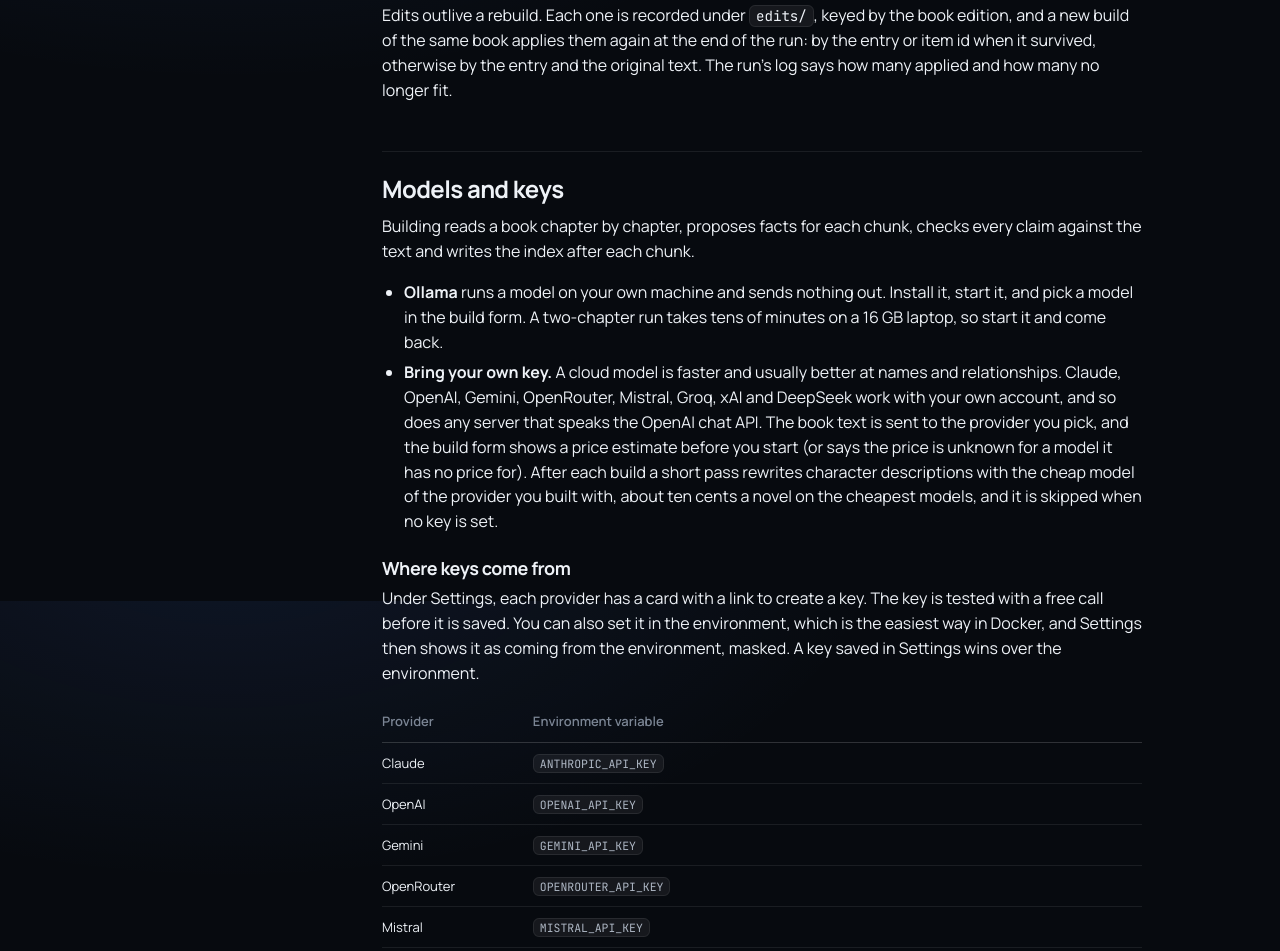
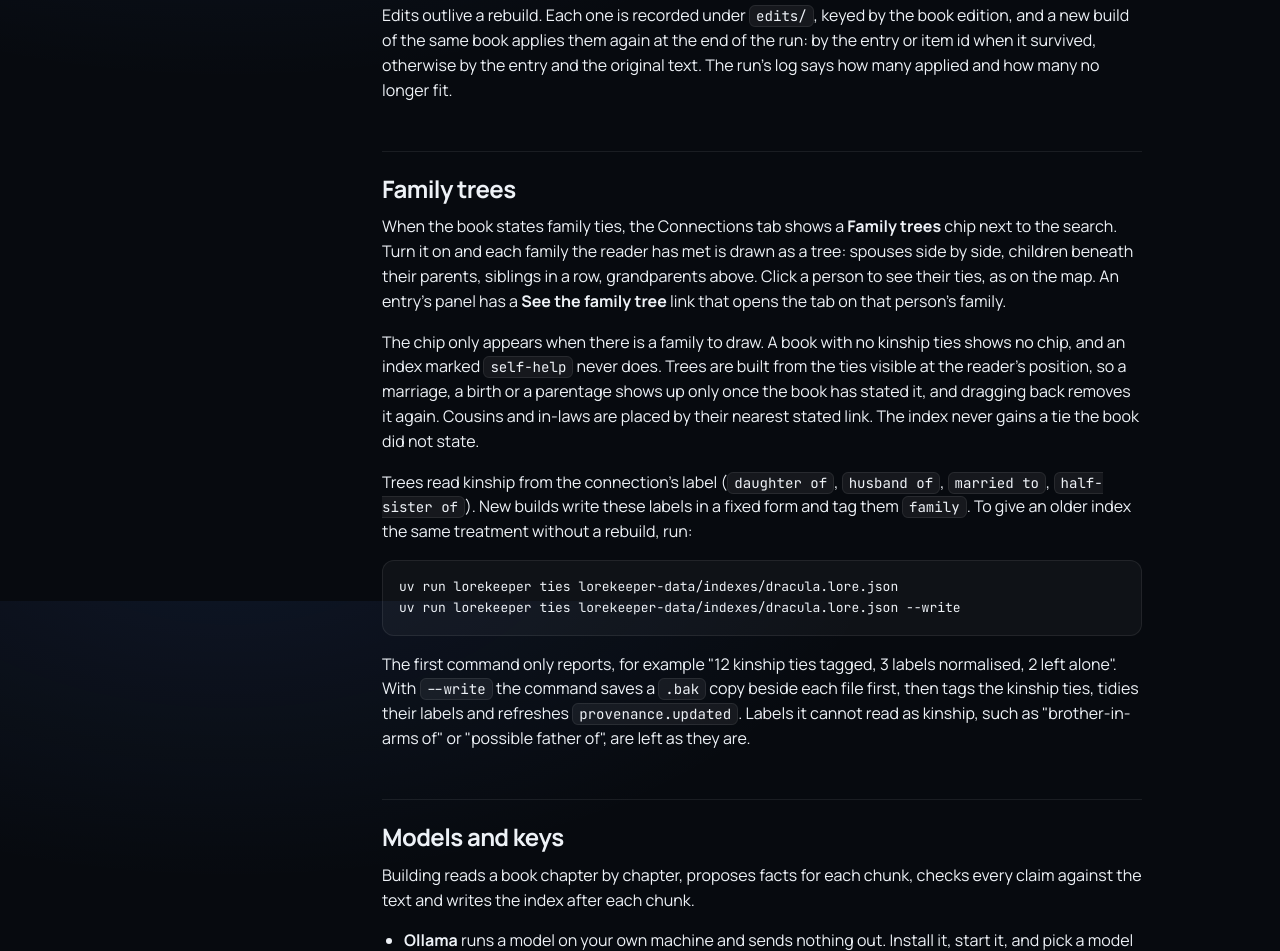
Before and after one commit to nightspine/lorekeeper, a plain HTML site: page src/lorekeeper/web/static/docs/self-hosting.html in a window 1280 px wide. Shown: the part 5799-6750 px from the top of the page. Drawn offline with Linux system fonts and the light colour scheme.

Commit message:
docs: family trees in self-hosting, README and CLAUDE.md

```diff
--- a/src/lorekeeper/web/static/docs/self-hosting.html
+++ b/src/lorekeeper/web/static/docs/self-hosting.html
@@ -124,6 +124,14 @@
 <p>To write an index with no model at all, open a book's build page from the Library and choose <strong>Write it myself</strong>. The Reader opens an empty index in edit mode, and you add entries as you read. Hand-written indexes show as such in the book's versions.</p>
 <p>Edits outlive a rebuild. Each one is recorded under <code>edits/</code>, keyed by the book edition, and a new build of the same book applies them again at the end of the run: by the entry or item id when it survived, otherwise by the entry and the original text. The run's log says how many applied and how many no longer fit.</p>
 
+<h2 id="family-trees">Family trees</h2>
+<p>When the book states family ties, the Connections tab shows a <strong>Family trees</strong> chip next to the search. Turn it on and each family the reader has met is drawn as a tree: spouses side by side, children beneath their parents, siblings in a row, grandparents above. Click a person to see their ties, as on the map. An entry's panel has a <strong>See the family tree</strong> link that opens the tab on that person's family.</p>
+<p>The chip only appears when there is a family to draw. A book with no kinship ties shows no chip, and an index marked <code>self-help</code> never does. Trees are built from the ties visible at the reader's position, so a marriage, a birth or a parentage shows up only once the book has stated it, and dragging back removes it again. Cousins and in-laws are placed by their nearest stated link. The index never gains a tie the book did not state.</p>
+<p>Trees read kinship from the connection's label (<code>daughter of</code>, <code>husband of</code>, <code>married to</code>, <code>half-sister of</code>). New builds write these labels in a fixed form and tag them <code>family</code>. To give an older index the same treatment without a rebuild, run:</p>
+<pre><code>uv run lorekeeper ties lorekeeper-data/indexes/dracula.lore.json
+uv run lorekeeper ties lorekeeper-data/indexes/dracula.lore.json --write</code></pre>
+<p>The first command only reports, for example "12 kinship ties tagged, 3 labels normalised, 2 left alone". With <code>--write</code> the command saves a <code>.bak</code> copy beside each file first, then tags the kinship ties, tidies their labels and refreshes <code>provenance.updated</code>. Labels it cannot read as kinship, such as "brother-in-arms of" or "possible father of", are left as they are.</p>
+
 <h2 id="building">Models and keys</h2>
 <p>Building reads a book chapter by chapter, proposes facts for each chunk, checks every claim against the text and writes the index after each chunk.</p>
 <ul>
```
Also changed, not shown: 2 other files.
